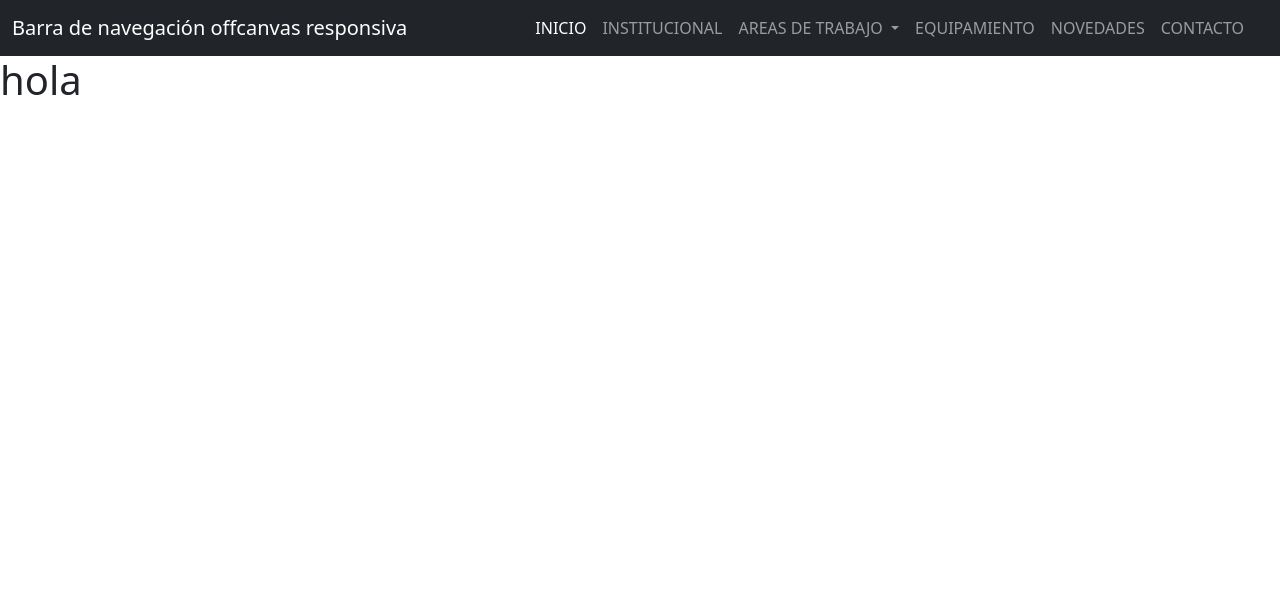
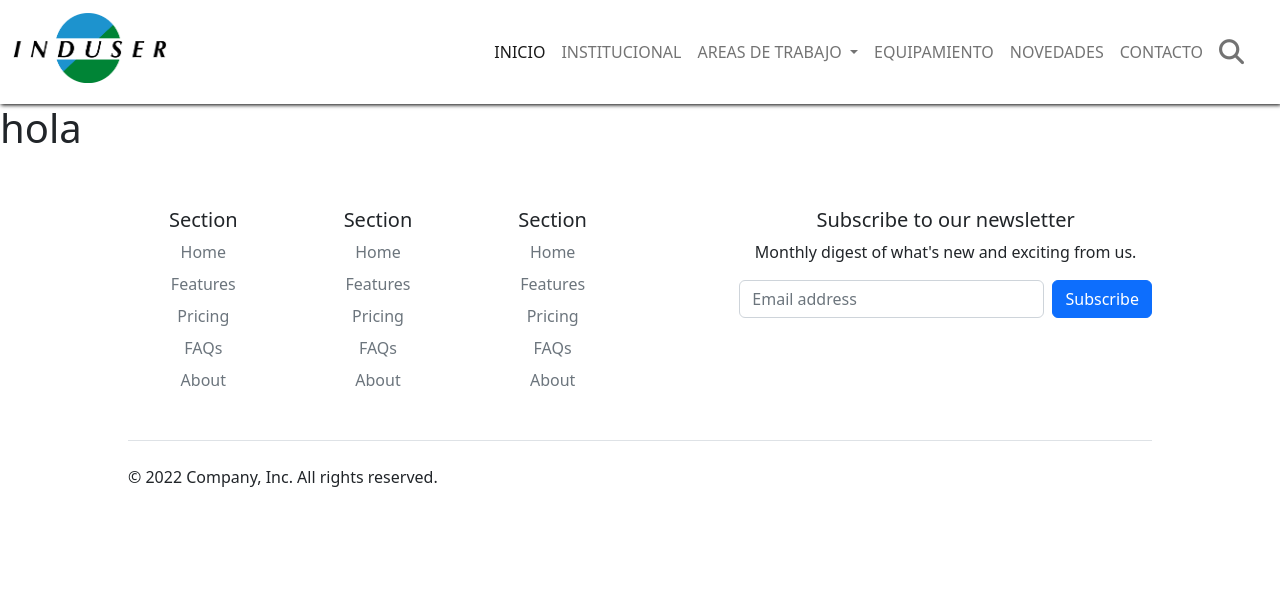
Before and after one commit to Mathias-Auditore/Induser, a website: page index.html in a window 1280 px wide. Drawn offline with nearby package versions, Linux system fonts and the light colour scheme.

Commit message:
beta-1.1

```diff
--- a/index.html
+++ b/index.html
@@ -11,35 +11,49 @@
   <meta name="keywords" content="petroleo, mineria, analisis, industria, bromatologia, laboratorio, induser">
   <title>Grupo Induser - Inicio</title>
   <link rel="stylesheet" href="css/style.css">
-    <link href="https://cdn.jsdelivr.net/npm/bootstrap@5.2.3/dist/css/bootstrap.min.css" rel="stylesheet" integrity="sha384-rbsA2VBKQhggwzxH7pPCaAqO46MgnOM80zW1RWuH61DGLwZJEdK2Kadq2F9CUG65" crossorigin="anonymous">
-<script src="https://cdn.jsdelivr.net/npm/bootstrap@5.2.3/dist/js/bootstrap.bundle.min.js" integrity="sha384-kenU1KFdBIe4zVF0s0G1M5b4hcpxyD9F7jL+jjXkk+Q2h455rYXK/7HAuoJl+0I4" crossorigin="anonymous"></script>
+  <link href="https://cdn.jsdelivr.net/npm/bootstrap@5.2.3/dist/css/bootstrap.min.css" rel="stylesheet"
+    integrity="sha384-rbsA2VBKQhggwzxH7pPCaAqO46MgnOM80zW1RWuH61DGLwZJEdK2Kadq2F9CUG65" crossorigin="anonymous">
+  <script src="https://cdn.jsdelivr.net/npm/bootstrap@5.2.3/dist/js/bootstrap.bundle.min.js"
+    integrity="sha384-kenU1KFdBIe4zVF0s0G1M5b4hcpxyD9F7jL+jjXkk+Q2h455rYXK/7HAuoJl+0I4"
+    crossorigin="anonymous"></script>
   <script src="js/main.js"></script>
+  <script src="https://kit.fontawesome.com/c301b04a55.js" crossorigin="anonymous"></script>
 </head>
 
 
 <body>
   <header class="main-header">
-        <nav class="navbar navbar-expand-xl navbar-dark bg-dark" aria-label="Barra de navegación Offcanvas grande">
+    <nav class="navbar navbar-expand-xl navbar-white bg-white" aria-label="Barra de navegación Offcanvas grande">
       <div class="container-fluid">
-              <a class="navbar-brand" href="#" style="vertical-align: inherit;">Barra de navegación offcanvas responsiva</a>
-              <button class="navbar-toggler" type="button" data-bs-toggle="offcanvas" data-bs-target="#offcanvasNavbar2" aria-controls="offcanvasNavbar2">
+        <a class="navbar-brand" href="#">
+          <img src="./img/header/induser-logo.png" style="vertical-align: inherit;" alt="Bootstrap" width="155"
+            height="70">
+        </a>
+        <div class="burger-lupa">
+          <button class="navbar-toggler" type="button" data-bs-toggle="offcanvas" data-bs-target="#offcanvasNavbar2"
+            aria-controls="offcanvasNavbar2">
             <span class="navbar-toggler-icon"></span>
           </button>
-              <div class="offcanvas offcanvas-end text-bg-dark" tabindex="-1" id="offcanvasNavbar2" aria-labelledby="offcanvasNavbar2Label">
+         <button class="button-search-full navbar-toggler"> <i class="fa-solid lupa fa-magnifying-glass"></i></button>
+        </div>
+        <div class="offcanvas offcanvas-end text-bg-dark" tabindex="-1" id="offcanvasNavbar2"
+          aria-labelledby="offcanvasNavbar2Label">
           <div class="offcanvas-header">
             <h1 class="offcanvas-title" id="offcanvasNavbar2Label" style="vertical-align: inherit;">Induser</h1>
-                    <button type="button" class="btn-close btn-close-white" data-bs-dismiss="offcanvas" aria-label="Cerca"></button>
+            <button type="button" class="btn-close btn-close-white" data-bs-dismiss="offcanvas"
+              aria-label="Cerca"></button>
           </div>
           <div class="offcanvas-body">
             <ul class="navbar-nav justify-content-end flex-grow-1 pe-3">
               <li class="nav-item">
-                      <a class="nav-link active" aria-current="page" style="vertical-align: inherit"; href="#" >INICIO</a>
+                <a class="nav-link active" aria-current="page" style="vertical-align: inherit" ; href="#">INICIO</a>
               </li>
               <li class="nav-item">
                 <a class="nav-link" style="vertical-align: inherit;" href="#">INSTITUCIONAL</a>
               </li>
               <li class="nav-item dropdown">
-                      <a class="nav-link dropdown-toggle" href="#" style="vertical-align: inherit;" role="button" data-bs-toggle="dropdown" aria-expanded="false">
+                <a class="nav-link dropdown-toggle" href="#" style="vertical-align: inherit;" role="button"
+                  data-bs-toggle="dropdown" aria-expanded="false">
                   AREAS DE TRABAJO </a>
                 <ul class="dropdown-menu">
                   <li><a class="dropdown-item" href="#" style="vertical-align: inherit;"> MINERÍA</a></li>
@@ -58,6 +72,7 @@
               <li class="nav-item">
                 <a class="nav-link" style="vertical-align: inherit;" href="#">CONTACTO</a>
               </li>
+              <li class="nav-item lupa-nav"><button class="button-search nav-link"> <i class="fa-solid vertical-align inherit; lupa fa-magnifying-glass"></i></button></li>
             </ul>
           </div>
         </div>
@@ -65,7 +80,76 @@
     </nav>
   </header>
 
+
   <h1>hola</h1>
+
+
+
+  <footer class="py-5">
+    <div class="footer-wrapper">
+      <div class="row">
+        <div class="col-6 col-md-2 mb-3">
+          <h5>Section</h5>
+          <ul class="nav flex-column">
+            <li class="nav-item mb-2"><a href="#" class="nav-link p-0 text-muted">Home</a></li>
+            <li class="nav-item mb-2"><a href="#" class="nav-link p-0 text-muted">Features</a></li>
+            <li class="nav-item mb-2"><a href="#" class="nav-link p-0 text-muted">Pricing</a></li>
+            <li class="nav-item mb-2"><a href="#" class="nav-link p-0 text-muted">FAQs</a></li>
+            <li class="nav-item mb-2"><a href="#" class="nav-link p-0 text-muted">About</a></li>
+          </ul>
+        </div>
+
+        <div class="col-6 col-md-2 mb-3">
+          <h5>Section</h5>
+          <ul class="nav flex-column">
+            <li class="nav-item mb-2"><a href="#" class="nav-link p-0 text-muted">Home</a></li>
+            <li class="nav-item mb-2"><a href="#" class="nav-link p-0 text-muted">Features</a></li>
+            <li class="nav-item mb-2"><a href="#" class="nav-link p-0 text-muted">Pricing</a></li>
+            <li class="nav-item mb-2"><a href="#" class="nav-link p-0 text-muted">FAQs</a></li>
+            <li class="nav-item mb-2"><a href="#" class="nav-link p-0 text-muted">About</a></li>
+          </ul>
+        </div>
+
+        <div class="col-6 col-md-2 mb-3">
+          <h5>Section</h5>
+          <ul class="nav flex-column">
+            <li class="nav-item mb-2"><a href="#" class="nav-link p-0 text-muted">Home</a></li>
+            <li class="nav-item mb-2"><a href="#" class="nav-link p-0 text-muted">Features</a></li>
+            <li class="nav-item mb-2"><a href="#" class="nav-link p-0 text-muted">Pricing</a></li>
+            <li class="nav-item mb-2"><a href="#" class="nav-link p-0 text-muted">FAQs</a></li>
+            <li class="nav-item mb-2"><a href="#" class="nav-link p-0 text-muted">About</a></li>
+          </ul>
+        </div>
+
+        <div class="col-md-5 offset-md-1 mb-3">
+          <form>
+            <h5>Subscribe to our newsletter</h5>
+            <p>Monthly digest of what's new and exciting from us.</p>
+            <div class="d-flex flex-column flex-sm-row w-100 gap-2">
+              <label for="newsletter1" class="visually-hidden">Email address</label>
+              <input id="newsletter1" type="text" class="form-control" placeholder="Email address">
+              <button class="btn btn-primary" type="button">Subscribe</button>
+            </div>
+          </form>
+        </div>
+      </div>
+
+      <div class="d-flex flex-column flex-sm-row justify-content-between py-4 my-4 border-top">
+        <p>© 2022 Company, Inc. All rights reserved.</p>
+        <ul class="list-unstyled d-flex">
+          <li class="ms-3"><a class="link-dark" href="#"><svg class="bi" width="24" height="24">
+                <use xlink:href="#twitter"></use>
+              </svg></a></li>
+          <li class="ms-3"><a class="link-dark" href="#"><svg class="bi" width="24" height="24">
+                <use xlink:href="#instagram"></use>
+              </svg></a></li>
+          <li class="ms-3"><a class="link-dark" href="#"><svg class="bi" width="24" height="24">
+                <use xlink:href="#facebook"></use>
+              </svg></a></li>
+        </ul>
+      </div>
+    </div>
+  </footer>
 </body>
 
 </html>
--- a/scss/origen.scss
+++ b/scss/origen.scss
@@ -5,8 +5,56 @@
 @import 'mixins';
 
 
+// NAVBAR GENERAL
+.navbar{
+box-shadow: 1px 1px 4px black;
+
+    .nav-item{
+        display: flex;
+        align-items: center;
+    }
+
+    .lupa-nav {
+
+        .button-search{
+            border: none;
+            background-color: transparent;
+            font-size: 25px;
+        }
+    }
+
+    .burger-lupa{
+        width: 110px;
+        margin-right: 5px;
+        display: flex;
+        align-items: center;
+        justify-content: space-between;
+
+        .button-search-full{
+            border: none;
+            background-color: transparent;
+            width: 40px;
+            font-size: 25px;
+        }
+    }
+
+}
 
 
+
+
+//FOOTER
+
+footer {
+    display: flex;
+    justify-content: center;
+
+    .footer-wrapper{
+        text-align: center;
+        width: 80%;
+    }
+
+}
 
 
 
```
Also changed, not shown: css/style.css, 1 other file. Lines whose indentation alone changed are shown as unchanged.
